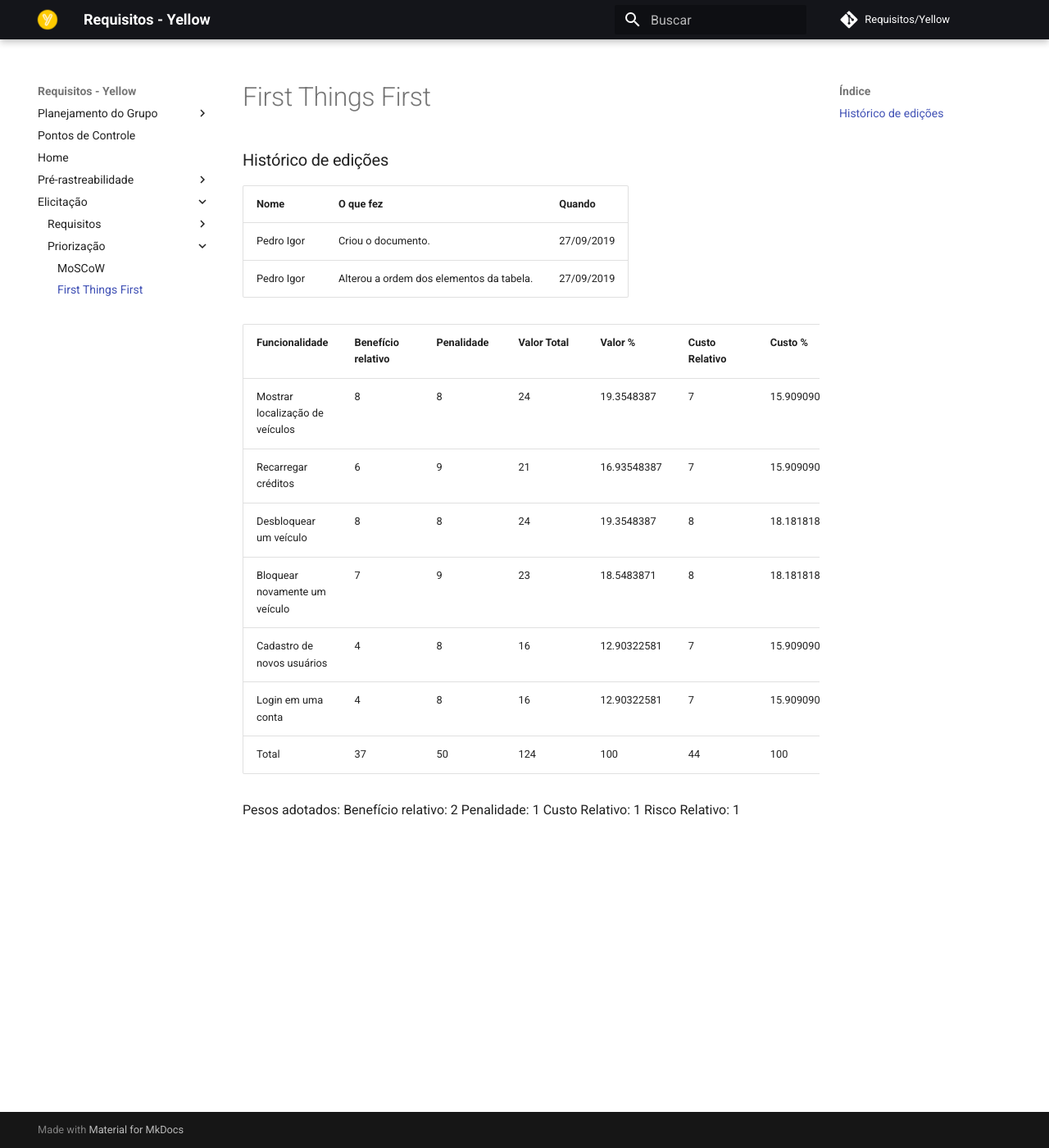
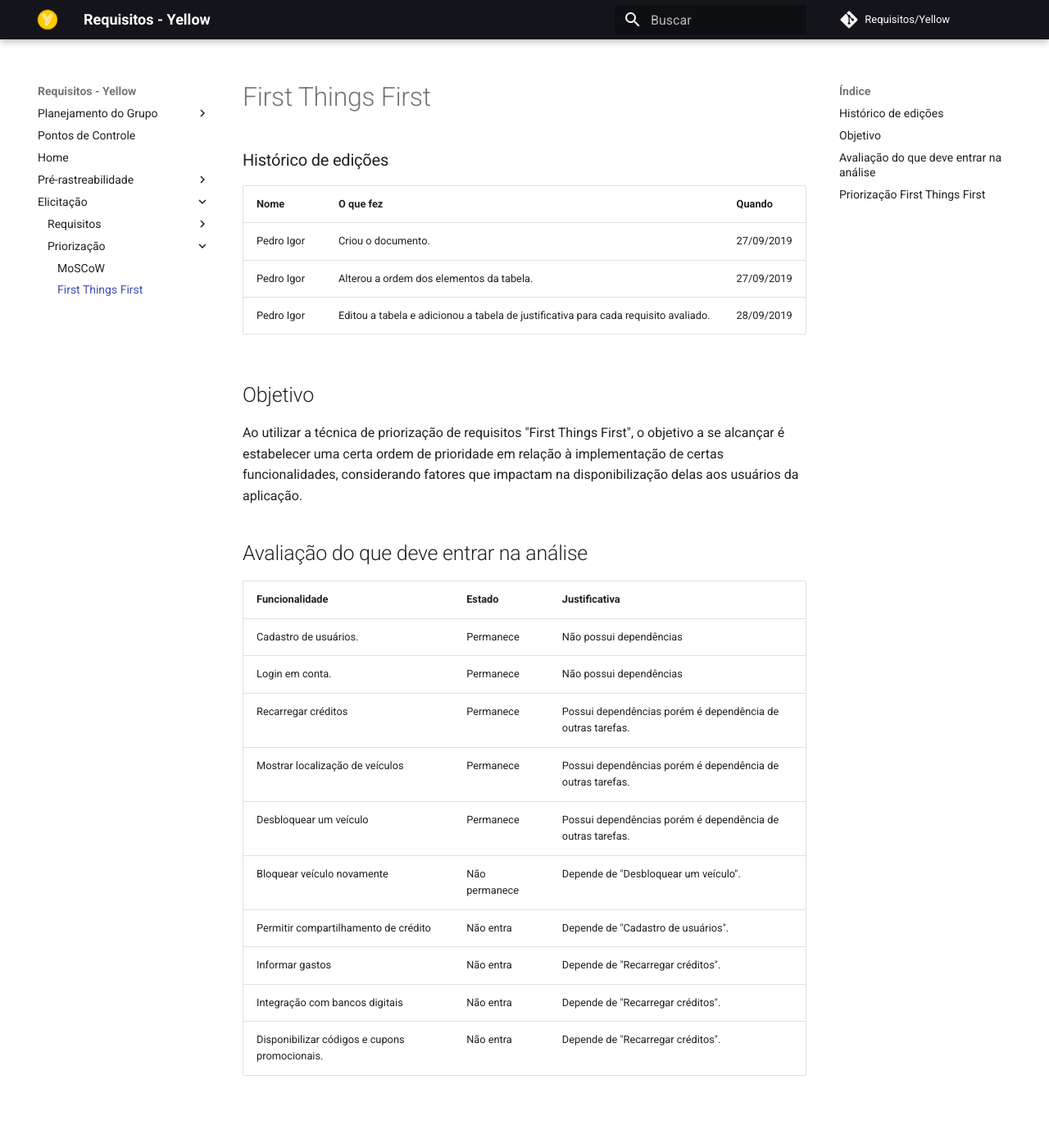
Before and after one commit to me42th/2019.2-Yellow, an MkDocs documentation site: the page built from docs/elicitacao/priorizacao/first_things_first.md, in a window 1280 px wide and 1400 px high. Shown: the whole window at 82% size. Built offline with MkDocs 1.6.1 and Material for MkDocs 9.7.7, drawn with Linux system fonts in a browser that asks for light colours; comment, search, counter and statistics services are not loaded; some of the changed text lies outside the part shown.

Commit message:
#44 - Editando First Things First e adicionando tabela de justificativa.

```diff
--- a/docs/elicitacao/priorizacao/first_things_first.md
+++ b/docs/elicitacao/priorizacao/first_things_first.md
@@ -4,18 +4,39 @@
 | Nome|O que fez|Quando|
 |-----|---------|------|
 | Pedro Igor | Criou o documento. | 27/09/2019 |
-| Pedro Igor | Alterou a ordem dos elementos da tabela.| 27/09/2019 |
+| Pedro Igor | Alterou a ordem dos elementos da tabela. | 27/09/2019 |
+| Pedro Igor | Editou a tabela e adicionou a tabela de justificativa para cada requisito avaliado. | 28/09/2019 |
 
 
+## Objetivo
+
+Ao utilizar a técnica de priorização de requisitos "First Things First", o objetivo a se alcançar é estabelecer uma certa ordem de prioridade em relação à implementação de certas funcionalidades, considerando fatores que impactam na disponibilização delas aos usuários da aplicação.
+
+## Avaliação do que deve entrar na análise
+| Funcionalidade | Estado | Justificativa |
+| -------------- | ------ | ------------- |
+| Cadastro de usuários. | Permanece | Não possui dependências |
+| Login em conta. | Permanece | Não possui dependências |
+| Recarregar créditos | Permanece | Possui dependências porém é dependência de outras tarefas. |
+| Mostrar localização de veículos | Permanece | Possui dependências porém é dependência de outras tarefas. |
+| Desbloquear um veículo | Permanece | Possui dependências porém é dependência de outras tarefas. |
+| Bloquear veículo novamente | Não permanece | Depende de "Desbloquear um veículo". |
+| Permitir compartilhamento de crédito | Não entra | Depende de "Cadastro de usuários". |
+| Informar gastos | Não entra | Depende de "Recarregar créditos". |
+| Integração com bancos digitais | Não entra | Depende de "Recarregar créditos". |
+| Disponibilizar códigos e cupons promocionais. | Não entra | Depende de "Recarregar créditos". |
+
+<br>
+
+## Priorização First Things First
 | Funcionalidade | Benefício relativo | Penalidade | Valor Total | Valor % | Custo Relativo | Custo % | Risco relativo | Risco % | Prioridade |
 | -------------- | ------------------ | ---------- | ----------- | ------- | -------------- | ------- | -------------- | ------- | ---------- |
-| Mostrar localização de veículos |8|8|24|19.3548387|7|15.9090909|8|19.5121951|54.6418295|
-| Recarregar créditos |6|9|21|16.93548387|7|15.9090909|7|17.0731707|51.3472486|
-| Desbloquear um veículo |8|8|24|19.3548387|8|18.1818182|8|19.5121951|51.3472486|
-| Bloquear novamente um veículo |7|9|23|18.5483871|8|18.1818182|8|19.5121951|49.2077799|
-| Cadastro de novos usuários |4|8|16|12.90322581|7|15.9090909|5|12.195122|45.9120697|
-| Login em uma conta |4|8|16|12.90322581|7|15.9090909|5|12.195122|45.9120697|
-| Total |37|50|124|100|44|100|41|100|-|
+| Mostrar localização de veículos |8|8|24|23,762376238|7|19,444444444|8|24,242424242|54,3924913|
+| Recarregar créditos |6|9|21|20,792079208|7|19,444444444|7|21,212121212|51,1407663|
+| Desbloquear um veículo |8|8|24|23,762376238|8|22,222222222|8|24,242424242|51,1407663|
+| Cadastro de novos usuários |4|8|16|15,841584158|7|19,444444444|5|15,151515152|45,7902725|
+| Login em uma conta |4|8|16|15,841584158|7|19,444444444|5|15,151515152|45,7902725|
+| Total |30|41|101|100|36|100|33|100|-|
 
 Pesos adotados:
 Benefício relativo: 2
```
